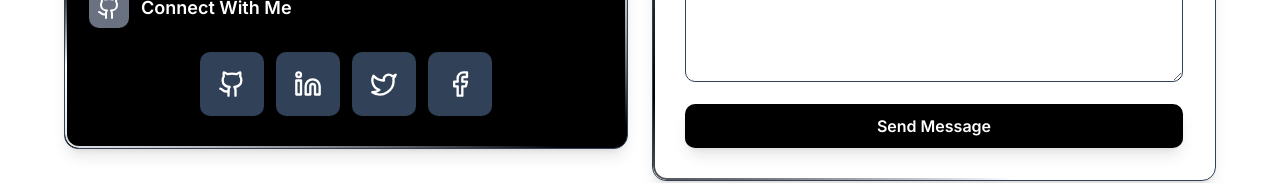
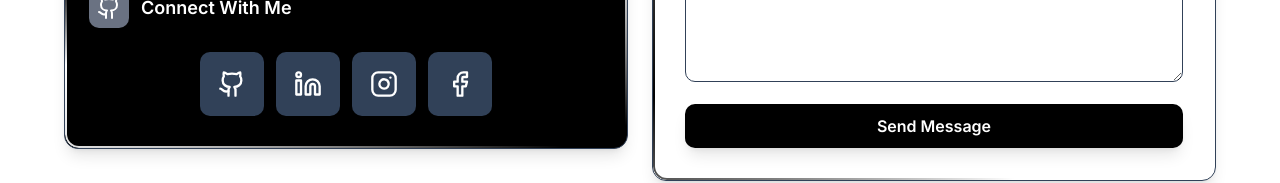
Before and after one commit to devCarlJoseph/portfolio, a Next.js app: page /contact in a window 1280 px wide. Shown: the part 621-804 px from the top of the page. Built offline with nearby package versions, Linux system fonts and the light colour scheme.

Commit message:
Updating indexing

```diff
--- a/app/layout.tsx
+++ b/app/layout.tsx
@@ -73,7 +73,9 @@ export default function RootLayout({ children }: { children: React.ReactNode })
               "url": "https://carlsumagang.vercel.app",
               "sameAs": [
                 "https://www.linkedin.com/in/carl-joseph-sumagang-38291a379/",
-                "https://github.com/devCarlJoseph"
+                "https://github.com/devCarlJoseph",
+                "https://www.facebook.com/Jeekoy17",
+                "https://www.instagram.com/kuyacaarl/"
               ]
             })
           }}
--- a/components/content/Contact/ContactContent.tsx
+++ b/components/content/Contact/ContactContent.tsx
@@ -1,7 +1,7 @@
 "use client";
 
 import { useEffect, useState } from "react";
-import { Mail, Linkedin, Github, Phone, MessageCircle, Clock, Twitter, Facebook } from "lucide-react";
+import { Mail, Linkedin, Github, Phone, MessageCircle, Clock, Instagram, Facebook } from "lucide-react";
 import { Card } from "@/components/ui/card";
 import { ShineBorder } from "@/components/ui/shine-border";
 
@@ -46,9 +46,9 @@ export function ContactContent() {
             Icon: Github,
             socials: [
                 { icon: Github, href: "https://github.com/devCarlJoseph" },
-                { icon: Linkedin, href: "https://www.linkedin.com/in/sumagang-carl-joseph-38291a379/" },
-                { icon: Twitter, href: "https://twitter.com/yourusername" },
-                { icon: Facebook, href: "https://facebook.com/yourusername" },
+                { icon: Linkedin, href: "https://www.linkedin.com/in/carl-joseph-sumagang-38291a379/" },
+                { icon: Instagram, href: "https://www.instagram.com/kuyacaarl/" },
+                { icon: Facebook, href: "https://www.facebook.com/Jeekoy17" },
             ],
         },
     ];
```
